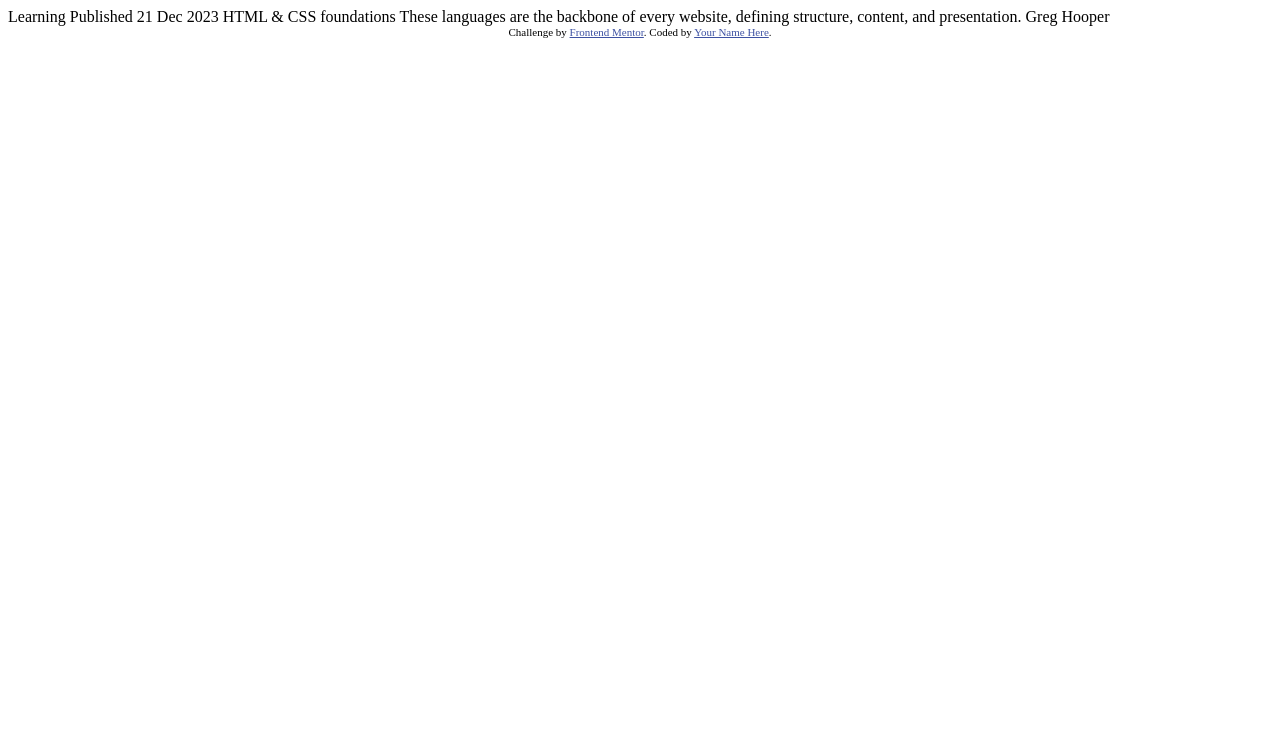
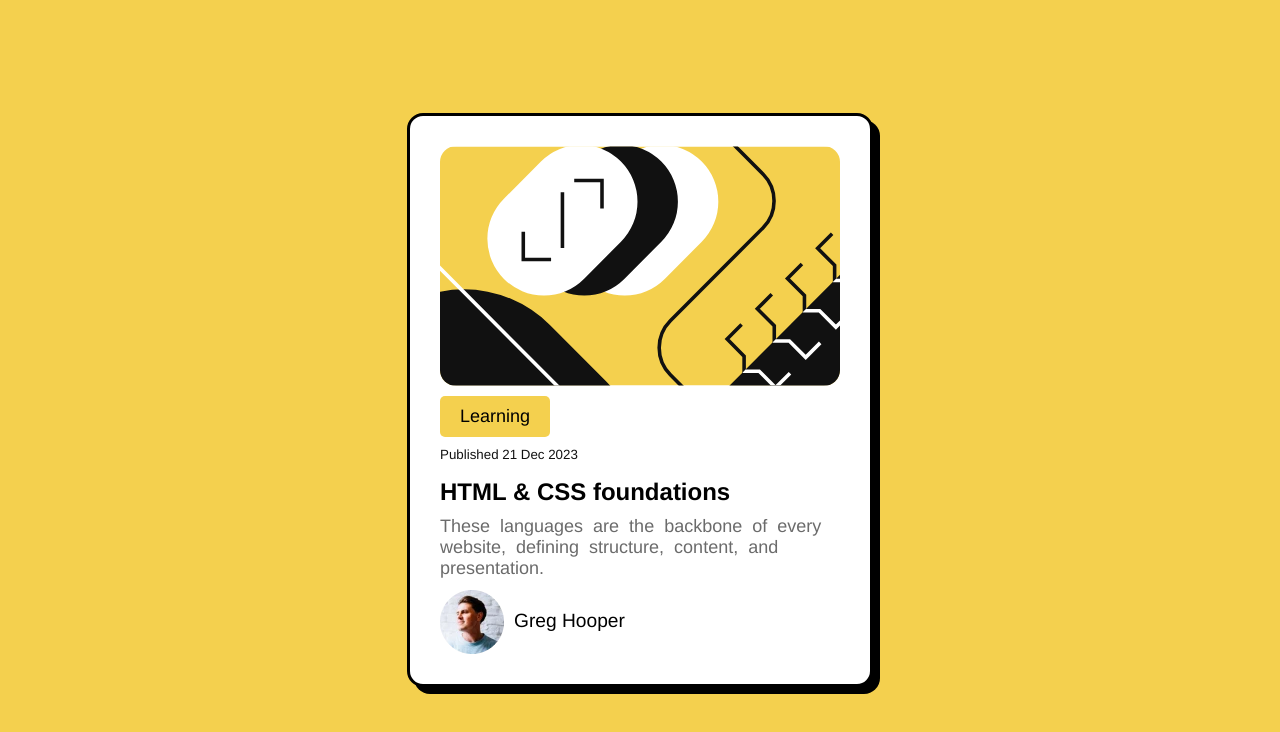
Before and after one commit to PKosmowski/FrontendProjects, a plain HTML site: page Blog-preview-card/index.html in a window 1280 px wide. Drawn offline with Linux system fonts and the light colour scheme.

Commit message:
finished blog-preview-card

```diff
--- a/Blog-preview-card/index.html
+++ b/Blog-preview-card/index.html
@@ -7,28 +7,20 @@
   <link rel="icon" type="image/png" sizes="32x32" href="./assets/images/favicon-32x32.png">
 
   <title>Frontend Mentor | Blog preview card</title>
+  <link rel="stylesheet" href="styles.css">
 
-  <!-- Feel free to remove these styles or customise in your own stylesheet 👍 -->
-  <style>
-    .attribution { font-size: 11px; text-align: center; }
-    .attribution a { color: hsl(228, 45%, 44%); }
-  </style>
 </head>
 <body>
-
-  Learning
-
-  Published 21 Dec 2023
-
-  HTML & CSS foundations
-
-  These languages are the backbone of every website, defining structure, content, and presentation.
-
-  Greg Hooper
-
-  <div class="attribution">
-    Challenge by <a href="https://www.frontendmentor.io?ref=challenge" target="_blank">Frontend Mentor</a>.
-    Coded by <a href="#">Your Name Here</a>.
+  <div class="main">
+    <img class="img1" src="assets/images/illustration-article.svg" alt="Icon" />
+    <div class="tag"><span>Learning</span></div>
+    <div class="date">Published 21 Dec 2023</div>
+    <h1 class="title">HTML & CSS foundations</h1>
+    <div class="desc">These languages are the backbone of every website, defining structure, content, and presentation.</div>
+    <div class="author">
+      <img src="assets/images/image-avatar.webp" alt="avatar"/>
+      <div class="author-name">Greg Hooper</div>
+    </div>
   </div>
 </body>
 </html>
--- /dev/null
+++ b/Blog-preview-card/styles.css
@@ -0,0 +1,76 @@
+
+body {
+    width: auto;
+    max-width: 1440px;
+    height: 100vh;
+    margin: 0;
+    padding: 0;
+    font-family: 'Franklin Gothic Medium', 'Arial Narrow', Arial, sans-serif;
+    background-color: hsl(47, 88%, 63%);
+    display: flex;
+    justify-content: center;
+    align-items: center;
+}
+
+.main {
+    max-width: 400px;
+    width: 90%;
+    min-height: 500px;
+    background-color: white;
+    display: flex;
+    flex-direction: column;
+    border-radius: 1em;
+    border: 3px solid black;
+    box-shadow: 7px 7px;
+    padding: 30px;
+}
+
+.img1 {
+    max-width: 100%;
+    height: auto;
+    /* margin: 30px; */
+    /* margin-top: 30px; */
+    border-radius: 1em;
+}
+.tag {
+    text-align: start;
+}
+.tag span{
+    display: inline-block;
+    background-color: hsl(47, 88%, 63%);
+    padding: 10px 20px;
+    font-size: large;
+    margin-top: 10px;
+    border-radius: 5px;
+    margin-bottom: 10px;
+
+}
+
+.date {
+    color: hsl(0, 0%, 7%);
+    font-size: smaller;
+
+}
+
+.title {
+    font-size: x-large;
+    margin-bottom: 10px;
+}
+
+.desc {
+    margin-bottom: 10px;
+    font-size: large;
+    word-spacing: 5px;
+    font-weight: 300;
+    color: hsl(0, 0%, 42%);
+}
+
+.author {
+    display: flex;
+    align-items: center;
+}
+
+.author div {
+    margin-left: 10px;
+    font-size: larger;
+}
```
